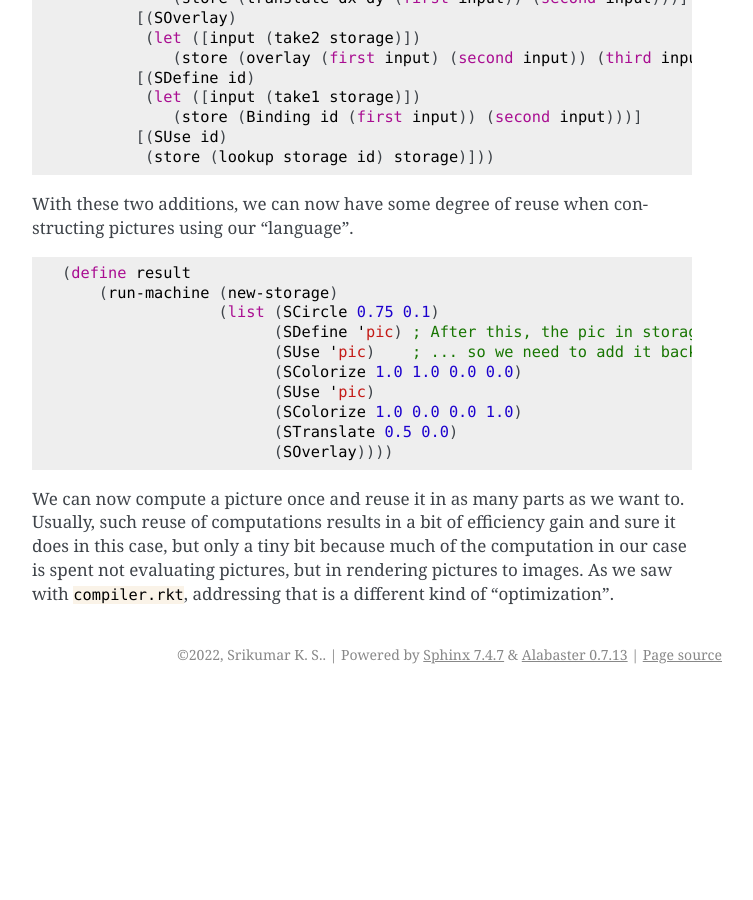
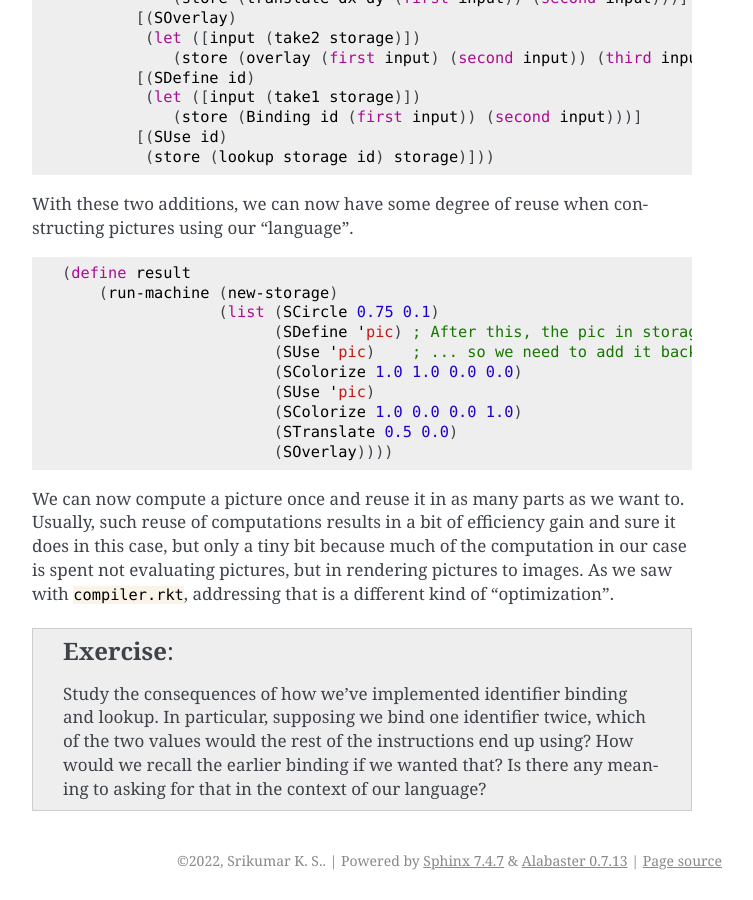
Before and after one commit to kreauniv/comp308, a Sphinx documentation site: the page built from source/notional-machine.rst, in a window 1280 px wide and 900 px high, scrolled down 11499 px. Shown: the whole window, without its empty margins (388-1141 px from the left). Built offline with Sphinx 7.4.7, drawn with Linux system fonts in a browser that asks for light colours; before the commit the page ends 12193 px from its top, so only the background shows below that.

Commit message:
Added exercise

```diff
--- a/source/notional-machine.rst
+++ b/source/notional-machine.rst
@@ -627,3 +627,11 @@ sure it does in this case, but only a tiny bit because much of the computation
 in our case is spent not evaluating pictures, but in rendering pictures to
 images. As we saw with :rkt:`compiler.rkt`, addressing that is a different kind
 of "optimization".
+
+.. admonition:: **Exercise**
+
+    Study the consequences of how we've implemented identifier binding and
+    lookup. In particular, supposing we bind one identifier twice, which of the
+    two values would the rest of the instructions end up using? How would we
+    recall the earlier binding if we wanted that? Is there any meaning to
+    asking for that in the context of our language?
```
